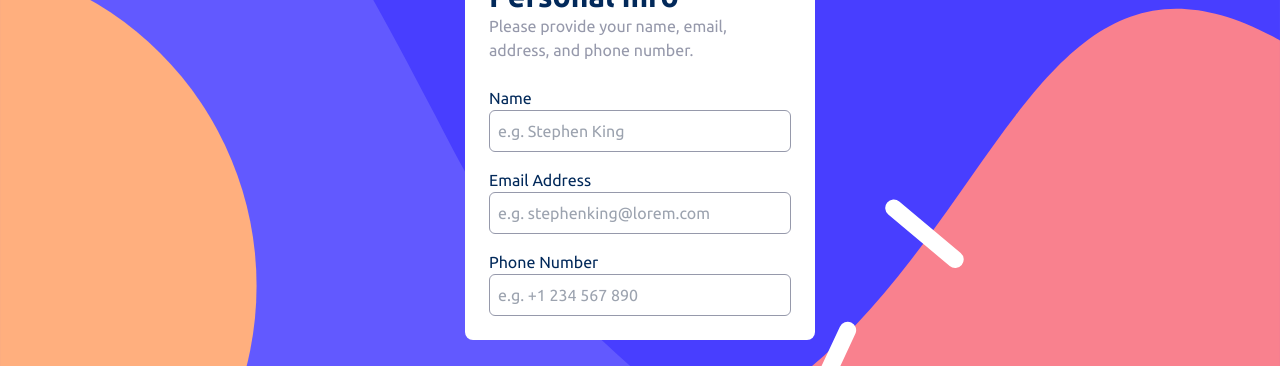
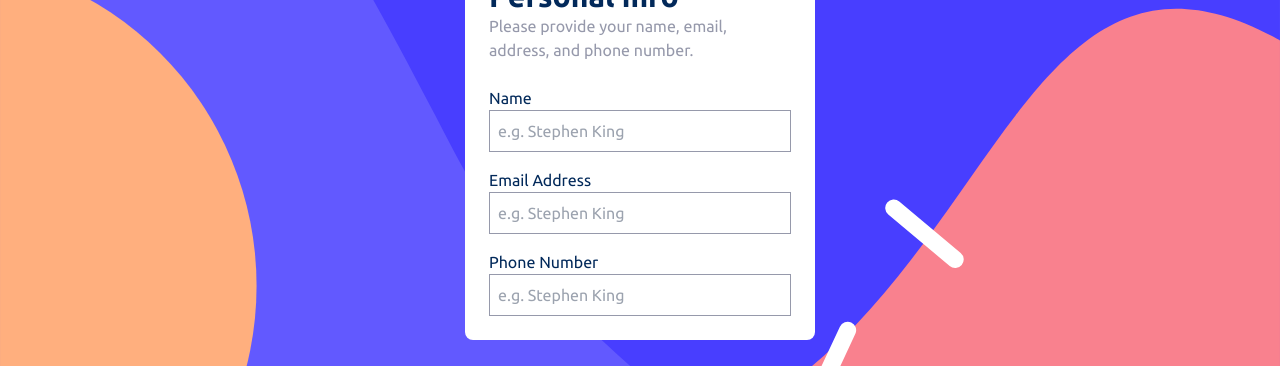
Before and after one commit to Qorbanzadeh/multi-step-form, a Next.js app: page / in a window 1280 px wide. Shown: the part 140-506 px from the top of the page. Built offline with nearby package versions, Linux system fonts and the light colour scheme.

Commit message:
Improve step-1 based on context

```diff
--- a/src/components/step-1-form-content.component.tsx
+++ b/src/components/step-1-form-content.component.tsx
@@ -1,30 +1,70 @@
+// library imports
+import clsx from "clsx";
+
+// context
+import { useFormContext } from "../contexts/form.context";
+
+interface InputType {
+  name: "name" | "email" | "phone";
+  label: string;
+  type: "text" | "email" | "tel";
+  placeholder: string;
+}
+
+const step1Inputs: InputType[] = [
+  {
+    name: "name",
+    label: "Name",
+    type: "text",
+    placeholder: "e.g. Stephen King",
+  },
+  {
+    name: "email",
+    label: "Email Address",
+    type: "email",
+    placeholder: "e.g. stephenking@lorem.com",
+  },
+  {
+    name: "phone",
+    label: "Phone Number",
+    type: "tel",
+    placeholder: "e.g. +1 234 567 890",
+  },
+];
+
 function Step1FormContent() {
+  const { formData, formValidate, updateFormData } = useFormContext();
+  const { errors } = formData;
+
   return (
     <>
-      <label className="flex flex-col pt-4">
-        <span className="text-marinBlue">Name</span>
-        <input
-          type="text"
-          placeholder="e.g. Stephen King"
-          className="p-2 border rounded-md border-coolGray"
-        />
-      </label>
-      <label className="flex flex-col pt-4">
-        <span className="text-marinBlue">Email Address</span>
-        <input
-          type="email"
-          placeholder="e.g. stephenking@lorem.com"
-          className="p-2 border rounded-md border-coolGray"
-        />
-      </label>
-      <label className="flex flex-col pt-4">
-        <span className="text-marinBlue">Phone Number</span>
-        <input
-          type="tel"
-          placeholder="e.g. +1 234 567 890"
-          className="p-2 border rounded-md border-coolGray"
-        />
-      </label>
+      {step1Inputs.map(({ name, label }) => (
+        <label key={name} className="flex flex-col pt-4">
+          <div className="flex items-center justify-between">
+            <span className="text-marinBlue">{label}</span>
+            {errors?.[name] && (
+              <span className="text-xs mobile:text-sm desktop:text-base text-strawberryRed">
+                {errors[name]}
+              </span>
+            )}
+          </div>
+          <input
+            name={name}
+            value={formData[name]}
+            onChange={(e) => updateFormData({ [name]: e.target.value })}
+            onBlur={(e) => {
+              formValidate(e.target.value, name);
+            }}
+            type="text"
+            placeholder="e.g. Stephen King"
+            className={clsx(
+              "p-2 border rounded-m text-marinBlue",
+              errors?.[name] && "border-strawberryRed",
+              !errors?.[name] && "border-coolGray"
+            )}
+          />
+        </label>
+      ))}
     </>
   );
 }
```
